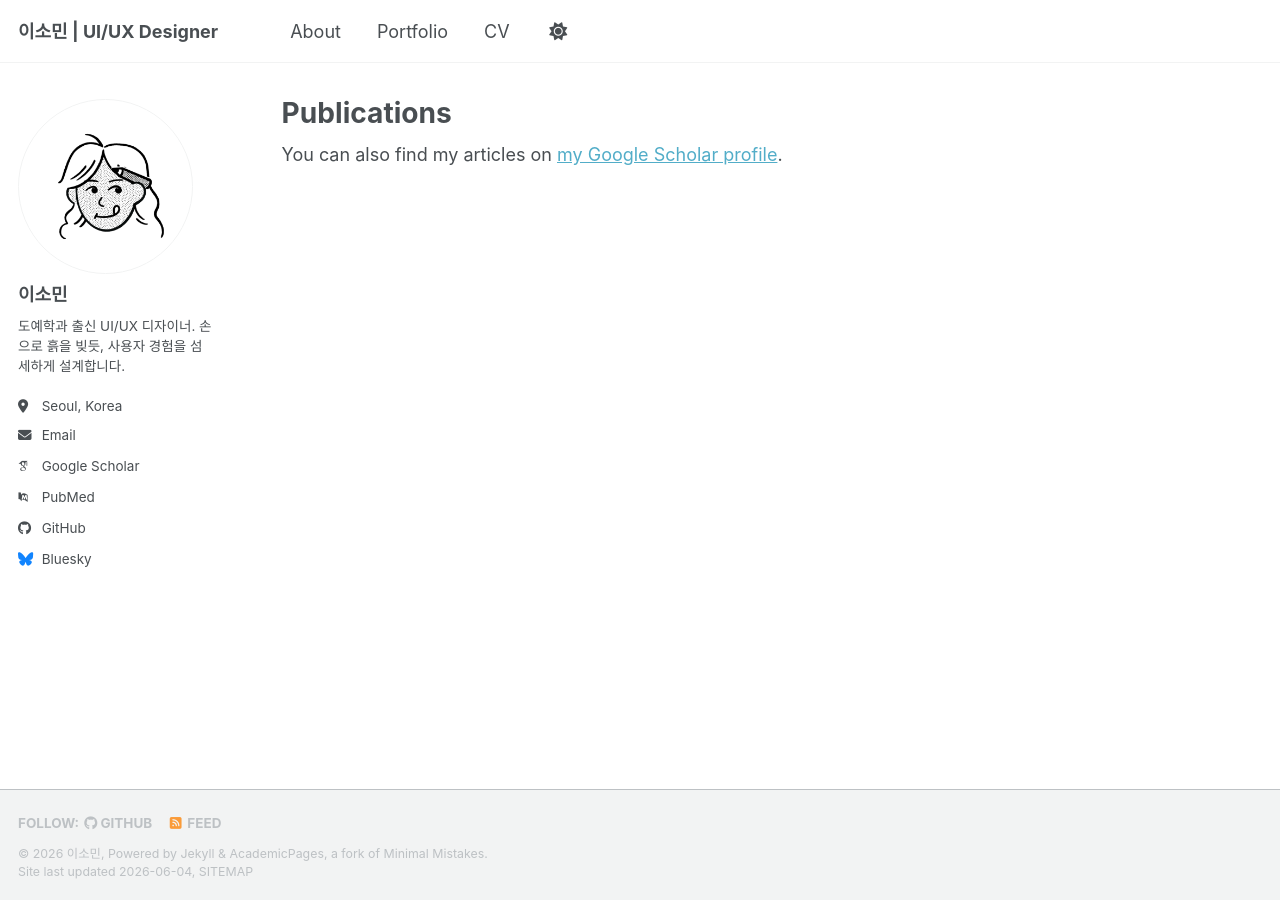
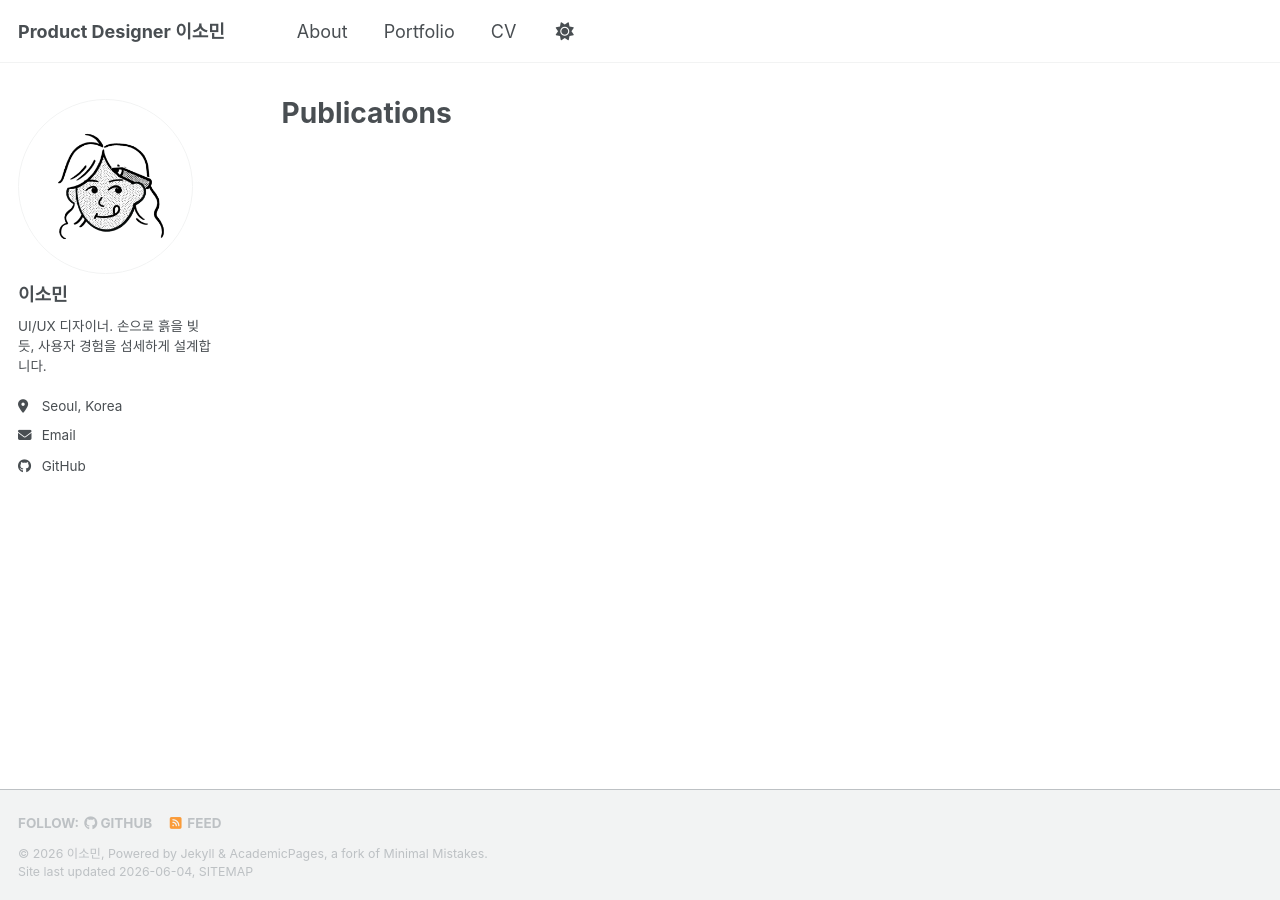
Before and after one commit to 2-somin/2-somin.github.io, a Jekyll site: the page built from _pages/publications.html, in a window 1280 px wide. Built offline with Jekyll 4.4.1, drawn with Linux system fonts in a browser that asks for light colours; some web fonts are replaced; a script bundle is joined from its source files by our own code; library files that are not in the unit come from our copies.

Commit message:
OG 메타데이터 설정 및 파비콘 리디자인
- og:url, title, description, type, image, site_name 모두 채움
- og:image: 1200×630 캔버스 생성 (images/og-image.png)
- og:type: website 기본값 추가, 아티클 자동 분기 유지
- 파비콘: "이" 글자 다크 배경 디자인으로 전체 교체
- 사이트 제목/설명에서 "도예학과 출신" 문구 제거

Co-Authored-By: Claude Sonnet 4.6 <noreply@anthropic.com>

```diff
--- a/_config.yml
+++ b/_config.yml
@@ -9,10 +9,10 @@
 # Basic Site Settings
 locale                   : "en-US"
 site_theme               : "default" # The available themes options are "default", "air", "sunrise", "mint", "dirt" and "contrast"
-title                    : "이소민 | UI/UX Designer"
+title                    : "Product Designer 이소민"
 title_separator          : "-"
 name                     : &name "이소민"
-description              : &description "도예학과 출신 UI/UX 디자이너 이소민의 포트폴리오"
+description              : &description "Product Designer 이소민의 포트폴리오. 사용자 경험을 섬세하게 설계합니다."
 url                      : https://2-somin.github.io
 baseurl                  : ""
 repository               : "2-somin/2-somin.github.io"
@@ -24,16 +24,10 @@ author:
   # Biographic information
   avatar           : "my-notion-face-transparent.png"
   name             : "이소민"
-  bio              : "도예학과 출신 UI/UX 디자이너. 손으로 흙을 빚듯, 사용자 경험을 섬세하게 설계합니다."
+  bio              : "UI/UX 디자이너. 손으로 흙을 빚듯, 사용자 경험을 섬세하게 설계합니다."
   location         : "Seoul, Korea"
   uri              :
   email            : "somning650@gmail.com"
-
-  # Academic websites
-  googlescholar    : "https://scholar.google.com/citations?user=PS_CX0AAAAAJ"
-  pubmed           : "https://www.ncbi.nlm.nih.gov/pubmed/?term=john+snow"
-
-
 
   # Repositories and software development
   bitbucket        : # Username - Update with your username on the site
@@ -45,7 +39,7 @@ author:
 
   # Social media
   artstation       : # Username
-  bluesky          : "bsky.app" # Replace this with you Bluesky username
+  bluesky          :
   facebook         : # Username
   flickr           : # Username
   foursquare       : # Username
@@ -131,8 +125,8 @@ facebook:
   username               :
   app_id                 :
   publisher              :
-og_image                 :  # Social media default site image
-og_description           :  # Social media default site image description
+og_image                 : "og-image.png"  # images/ 폴더 기준 파일명
+og_description           : "Product Designer 이소민의 포트폴리오. 사용자 경험을 섬세하게 설계합니다."
 # For specifying social profiles
 # - https://developers.google.com/structured-data/customize/social-profiles
 social:
--- a/_includes/head/custom.html
+++ b/_includes/head/custom.html
@@ -5,13 +5,13 @@
 <!-- Support for Academicons -->
 <link rel="stylesheet" href="{{ base_path }}/assets/css/academicons.css"/>
 
-<!-- favicon from https://commons.wikimedia.org/wiki/File:OOjs_UI_icon_academic-progressive.svg -->
+<!-- favicon: "이" character on dark background, brand color #c9a97a -->
 <link rel="apple-touch-icon" sizes="180x180" href="{{ base_path }}/images/apple-touch-icon-180x180.png"/>
 <link rel="icon" type="image/svg+xml" href="{{ base_path }}/images/favicon.svg"/>
 <link rel="icon" type="image/png" href="{{ base_path }}/images/favicon-32x32.png" sizes="32x32"/>
 <link rel="icon" type="image/png" href="{{ base_path }}/images/favicon-192x192.png" sizes="192x192"/>
 <link rel="manifest" href="{{ base_path }}/images/manifest.json"/>
 <link rel="icon" href="/images/favicon.ico"/>
-<meta name="theme-color" content="#ffffff"/>
+<meta name="theme-color" content="#1a1a2e"/>
 
 <!-- end custom head snippets -->
--- a/_includes/seo.html
+++ b/_includes/seo.html
@@ -113,35 +113,46 @@
 <!-- end SEO -->
 
 <!-- Open Graph protocol data (https://ogp.me/), used by social media -->
-<meta property="og:locale" content="{{ site.locale | default: "en" }}">
+<meta property="og:locale" content="{{ site.locale | default: "ko_KR" }}">
 <meta property="og:site_name" content="{{ site.title }}">
 <meta property="og:title" content="{{ page.title | default: site.title | markdownify | strip_html | strip_newlines | escape_once }}">
 {% if page.date %}
   <meta property="og:type" content="article">
+{% else %}
+  <meta property="og:type" content="website">
 {% endif %}
-{% if page.excerpt %}
-  <meta property="og:description" name="description" content="{{ seo_description }}">
+{% if seo_description %}
+  <meta property="og:description" content="{{ seo_description }}">
 {% elsif site.og_description %}
-  <meta property="og:description" name="description" content="{{ site.og_description }}">
+  <meta property="og:description" content="{{ site.og_description }}">
 {% endif %}
 {% if seo_url %}
   <meta property="og:url" content="{{ page.url | prepend: seo_url | replace: "/index.html", "/" }}">
+{% endif %}
+
+{% if page.header.image %}
+  <meta property="og:image" content="{% if page.header.image contains "://" %}{{ page.header.image }}{% else %}{{ page.header.image | prepend: "/images/" | prepend: base_path }}{% endif %}">
+  <meta property="og:image:width" content="1200">
+  <meta property="og:image:height" content="630">
+{% elsif page.header.overlay_image %}
+  <meta property="og:image" content="{% if page.header.overlay_image contains "://" %}{{ page.header.overlay_image }}{% else %}{{ page.header.overlay_image | prepend: "/images/" | prepend: base_path }}{% endif %}">
+  <meta property="og:image:width" content="1200">
+  <meta property="og:image:height" content="630">
+{% elsif site.og_image %}
+  <meta property="og:image" content="{{ site.og_image | prepend: "/images/" | prepend: base_path | prepend: site.url }}">
+  <meta property="og:image:width" content="1200">
+  <meta property="og:image:height" content="630">
 {% endif %}
 
 {% if site.og_image %}
   <script type="application/ld+json">
     {
       "@context": "http://schema.org",
-      "@type": "Organization",
+      "@type": "Person",
+      "name": {{ site.name | jsonify }},
       "url": {{ seo_url | jsonify }},
-      "logo": {{ site.og_image | prepend: "/images/" | prepend: base_path | jsonify }}
+      "image": {{ site.og_image | prepend: "/images/" | prepend: base_path | prepend: site.url | jsonify }}
     }
   </script>
 {% endif %}
-
-{% if page.header.image %}
-  <meta property="og:image" content="{% if page.header.image contains "://" %}{{ page.header.image }}{% else %}{{ page.header.image | prepend: "/images/" | prepend: base_path }}{% endif %}">
-{% elsif page.header.overlay_image %}
-  <meta property="og:image" content="{% if page.header.overlay_image contains "://" %}{{ page.header.overlay_image }}{% else %}{{ page.header.overlay_image | prepend: "/images/" | prepend: base_path }}{% endif %}">
-{% endif %}
 <!-- end Open Graph protocol -->
```
Also changed, not shown: images/apple-touch-icon-180x180.png, images/favicon-192x192.png, images/favicon-32x32.png, images/favicon-512x512.png, images/favicon.svg, images/og-image.png (added).
